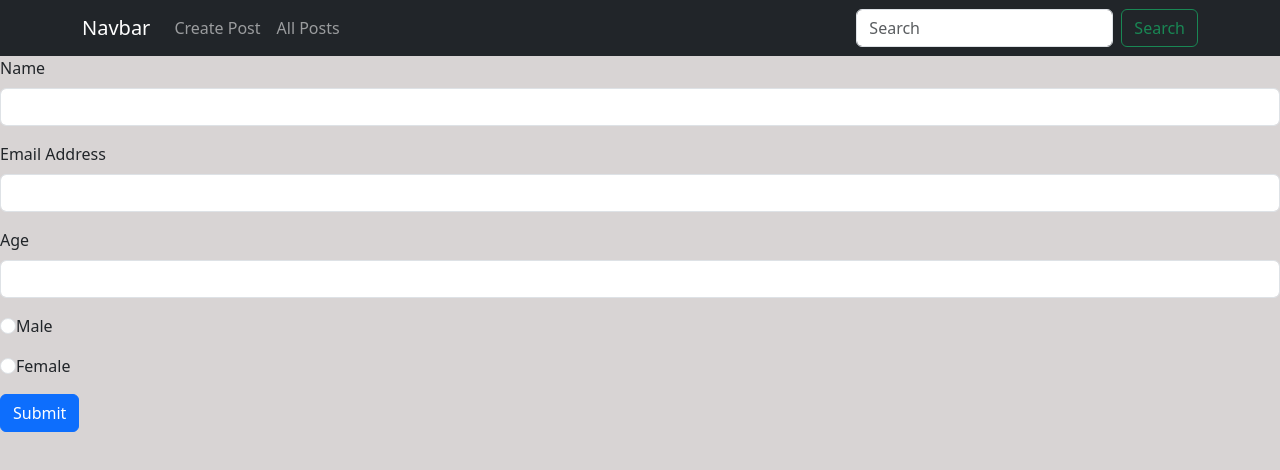
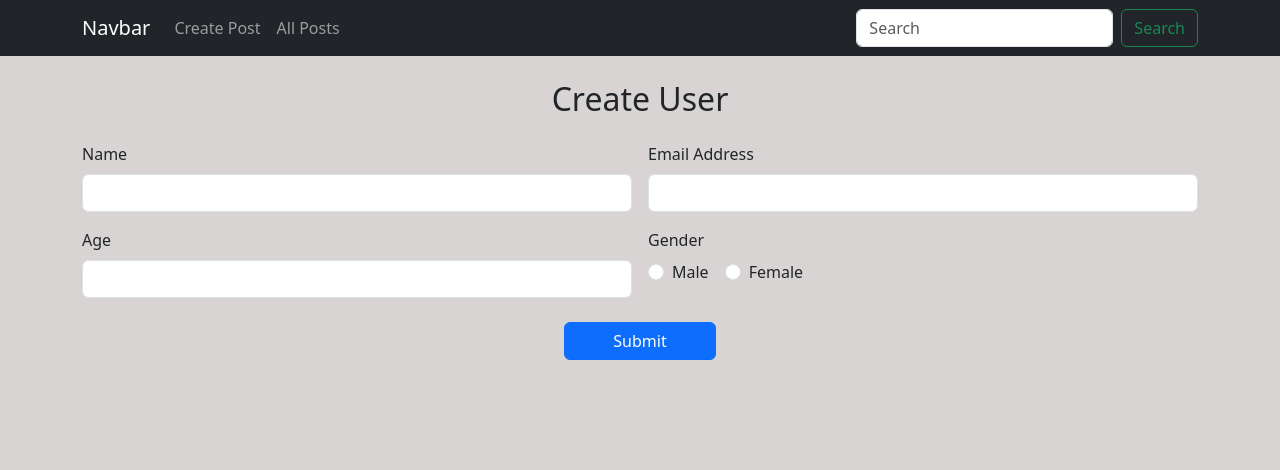
Before and after one commit to saurav-95-dev/React-Redux-CRUD, a React (Vite) app: page / in a window 1280 px wide. Shown: the top 470 px of the page. Built offline with nearby package versions, Linux system fonts and the light colour scheme.

Commit message:
React-form-fixed

```diff
--- a/src/components/Create.jsx
+++ b/src/components/Create.jsx
@@ -24,70 +24,42 @@ export default function Create() {
         navigate("/read")
     }
 
-    return(
-       <div>
-        <form onSubmit={handleSubmit}>
-            <div className="mb-3">
-                <label className="form-label" htmlFor="name">Name</label>
-                <input
-                    type="text"
-                    className="form-control"
-                    name="name"
-                    id="name"
-                    onChange={getUserData}
-                />
+    return (
+        <div className="container my-4">
+          <h2 className="mb-4 text-center">Create User</h2>
+          <form onSubmit={handleSubmit} className="row g-3">
+            <div className="col-md-6">
+              <label htmlFor="name" className="form-label">Name</label>
+              <input type="text" className="form-control" name="name" id="name" onChange={getUserData} />
             </div>
 
-            <div className="mb-3">
-                <label className="form-label" htmlFor="email">Email Address</label>
-                <input
-                    type="email"
-                    className="form-control"
-                    name="email"
-                    id="email"
-                    onChange={getUserData}
-                />
+            <div className="col-md-6">
+              <label htmlFor="email" className="form-label">Email Address</label>
+              <input type="email" className="form-control" name="email" id="email" onChange={getUserData} />
             </div>
 
-            <div className="mb-3">
-                <label className="form-label" htmlFor="age">Age</label>
-                <input
-                    type="number"
-                    className="form-control"
-                    name="age"
-                    id="age"
-                    onChange={getUserData}
-                />
+            <div className="col-md-6">
+              <label htmlFor="age" className="form-label">Age</label>
+              <input type="number" className="form-control" name="age" id="age" onChange={getUserData} />
             </div>
 
-            <div className="mb-3">
-                <input
-                    className="form-check-input"
-                    type="radio"
-                    name="gender"
-                    value="Male"
-                    onChange={getUserData}
-                />
-                <label className="form-check-label" htmlFor="genderMale">
-                    Male
-                </label>
+            <div className="col-md-6">
+              <label className="form-label d-block">Gender</label>
+              <div className="form-check form-check-inline">
+                <input className="form-check-input" type="radio" name="gender" value="Male" onChange={getUserData} />
+                <label className="form-check-label">Male</label>
+              </div>
+              <div className="form-check form-check-inline">
+                <input className="form-check-input" type="radio" name="gender" value="Female" onChange={getUserData} />
+                <label className="form-check-label">Female</label>
+              </div>
             </div>
 
-            <div className="mb-3">
-                <input
-                    className="form-check-input"
-                    type="radio"
-                    name="gender"
-                    value="Female"
-                    onChange={getUserData}
-                />
-                <label className="form-check-label" htmlFor="genderFemale">
-                    Female
-                </label>
+            <div className="col-12 text-center">
+              <button type="submit" className="btn btn-primary mt-2 px-5">Submit</button>
             </div>
+          </form>
+        </div>
+      );
 
-            <button type="submit" className="btn btn-primary">Submit</button>
-        </form>
-       </div>
-    );
 }
```
